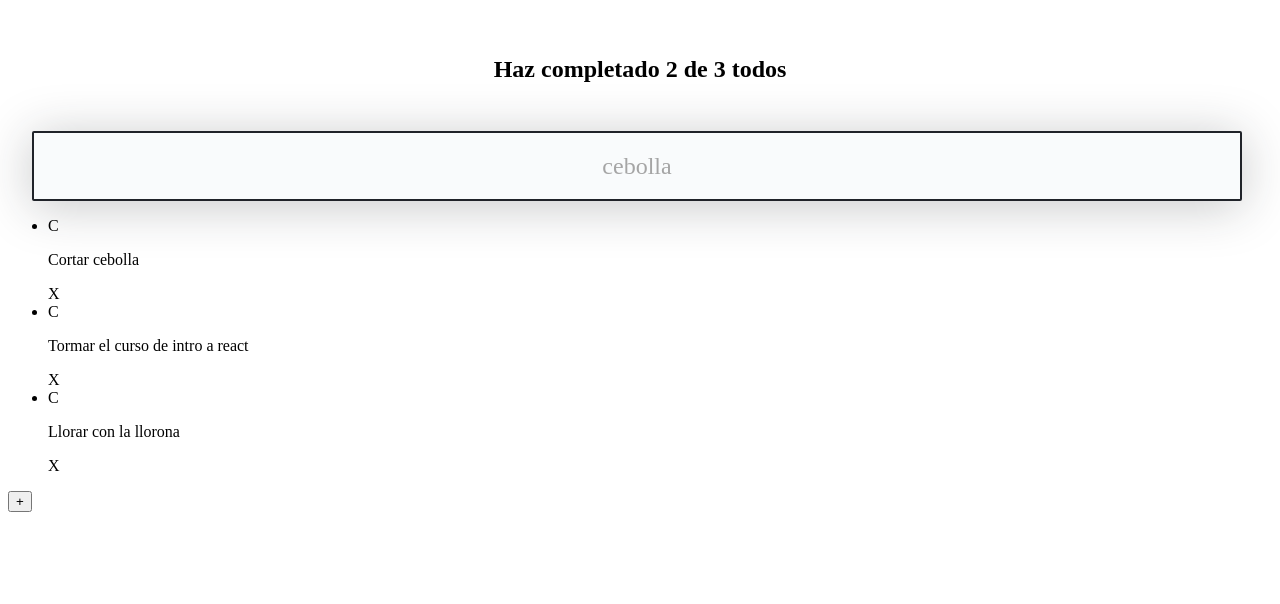
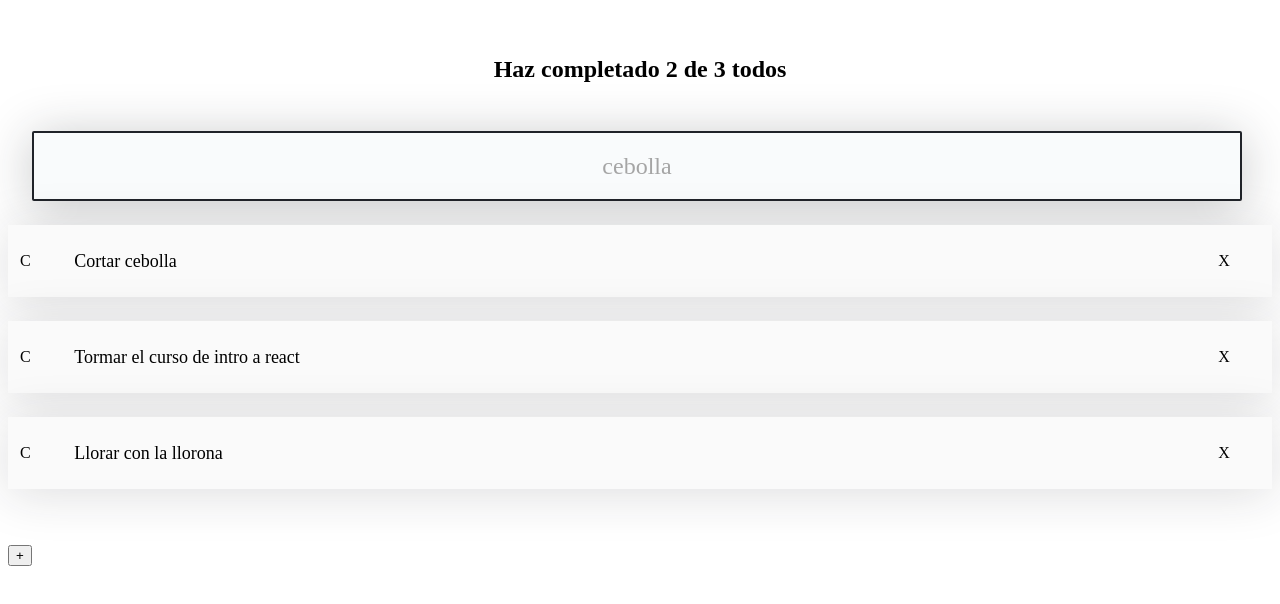
Before and after one commit to arielgomezmendez/todo-machine, a React (Create React App) app: page / in a window 1280 px wide. Shown: the top 604 px of the page. Built offline with nearby package versions, Linux system fonts and the light colour scheme; the HTML template or start-up script is replaced by a standard one.

Commit message:
Add styles to the TodoItem component

```diff
--- a/src/TodoItem.css
+++ b/src/TodoItem.css
@@ -0,0 +1,49 @@
+.TodoItem {
+    background-color: #FAFAFA;
+    position: relative;
+    display: flex;
+    justify-content: center;
+    align-items: center;
+    margin-top: 24px;
+    box-shadow: 0px 5px 50px rgba(32, 35, 41, 0.15);
+  }
+
+  .TodoItem-p {
+    margin: 24px 0 24px 24px;
+    width: calc(100% - 120px);
+    font-size: 18px;
+    line-height: 24px;
+    font-weight: 400;
+  }
+  .TodoItem-p--complete {
+    text-decoration: line-through;
+  }
+
+  .Icon {
+    cursor: pointer;
+    display: flex;
+    justify-content: center;
+    align-items: center;
+    height: 48px;
+    width: 48px;
+    font-size: 24px;
+    font-weight: bold;
+    /* background-color: #CCC; */
+  }
+
+  .Icon-check {
+    position: absolute;
+    left: 12px;
+  }
+  .Icon-check--active {
+    color: #4caf50;
+  }
+
+  .Icon-delete {
+    position: absolute;
+    top: -24px;
+    right: 0;
+  }
+  .Icon-delete:hover {
+    color: red;
+  }
--- a/src/TodoItem.js
+++ b/src/TodoItem.js
@@ -1,13 +1,14 @@
-import React from 'react'
+import React from "react";
+import "./TodoItem.css";
 
 const TodoItem = (props) => {
   return (
-    <li>
-      <span>C</span>
-      <p>{props.text}</p>
+    <li className="TodoItem">
+      <span className="{`Icon Icon-check ${props.completed && 'Icon-check--active'}`}">C</span>
+      <p className={`TodoItem-p ${props.completed && 'TodoItem-p--complete'}`}>{props.text}</p>
       <span>X</span>
     </li>
-  )
-}
+  );
+};
 
-export default TodoItem
+export default TodoItem;
--- a/src/TodoList.css
+++ b/src/TodoList.css
@@ -0,0 +1,5 @@
+ul {
+    margin: 0;
+    padding: 0 0 56px 0;
+    list-style: none;
+  }
```
Also changed, not shown: src/TodoList.js (+6 -7 lines).
